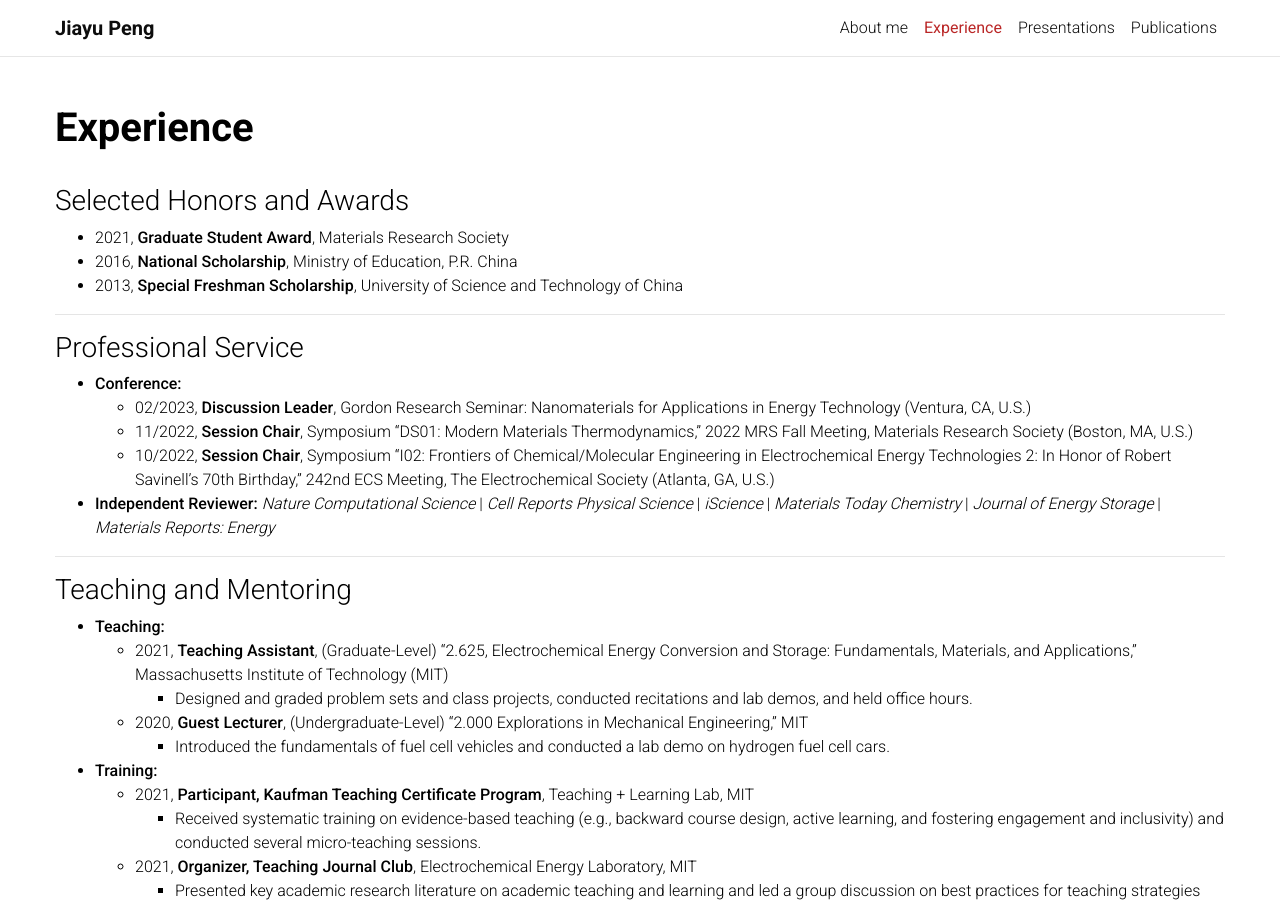
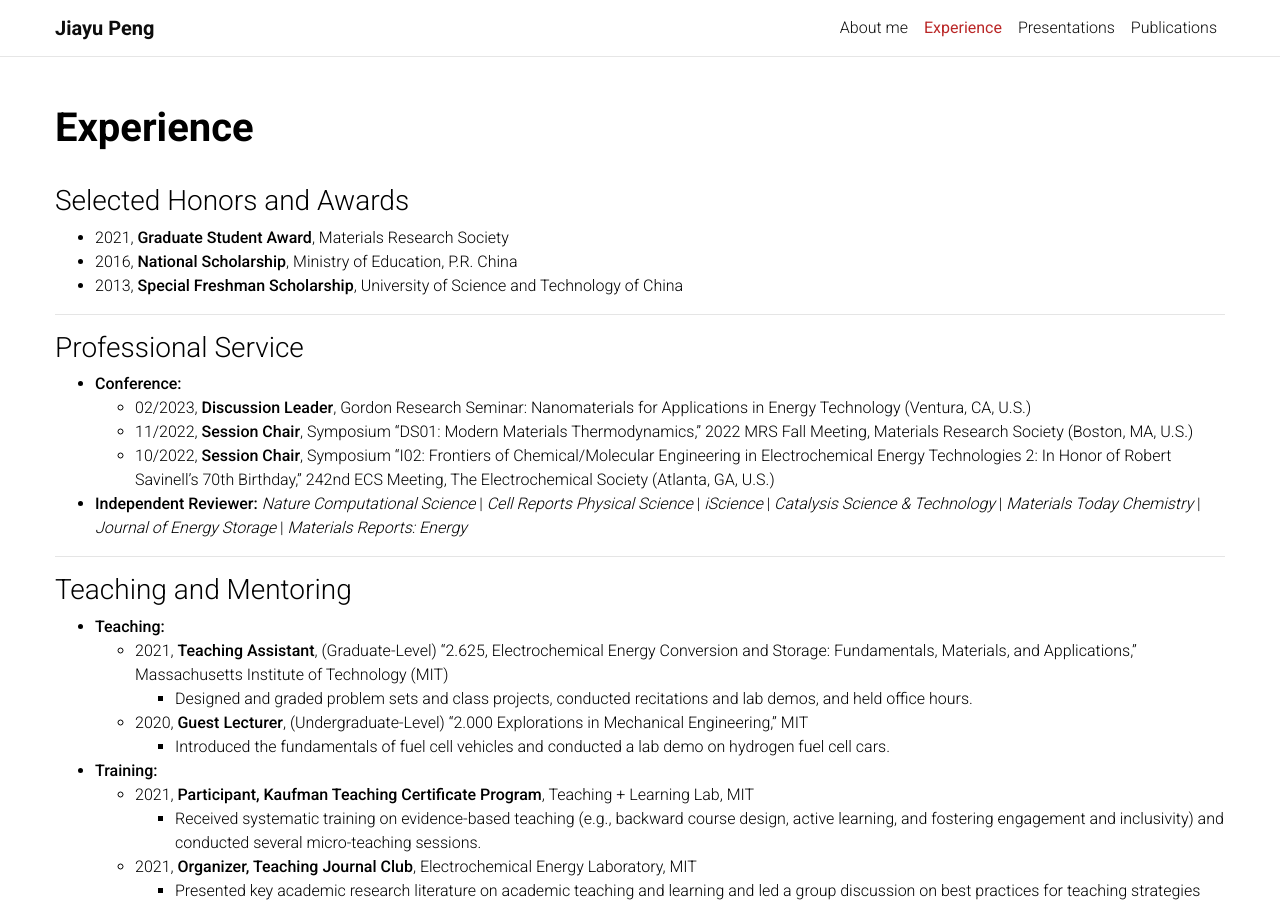
Before and after one commit to jypeng95/jypeng95.github.io, a Jekyll site: the page built from _pages/experience.md, in a window 1280 px wide and 900 px high. Built offline with Jekyll 4.4.1, drawn with Linux system fonts in a browser that asks for light colours; a style sheet for code colours, icons or effects is not loaded.

Commit message:
Update experience

```diff
--- a/_pages/experience.md
+++ b/_pages/experience.md
@@ -21,7 +21,7 @@
   * 11/2022, **Session Chair**, Symposium "DS01: Modern Materials Thermodynamics," 2022 MRS Fall Meeting, Materials Research Society (Boston, MA, U.S.)
   * 10/2022, **Session Chair**, Symposium "I02: Frontiers of Chemical/Molecular Engineering in Electrochemical Energy Technologies 2: In Honor of Robert Savinell's 70th Birthday," 242nd ECS Meeting, The Electrochemical Society (Atlanta, GA, U.S.)
 * **Independent Reviewer:**
-*Nature Computational Science* | *Cell Reports Physical Science* | *iScience* | *Materials Today Chemistry* | *Journal of Energy Storage* | *Materials Reports: Energy*
+*Nature Computational Science* | *Cell Reports Physical Science* | *iScience* | *Catalysis Science & Technology* | *Materials Today Chemistry* | *Journal of Energy Storage* | *Materials Reports: Energy*
 
 ---
 
```
